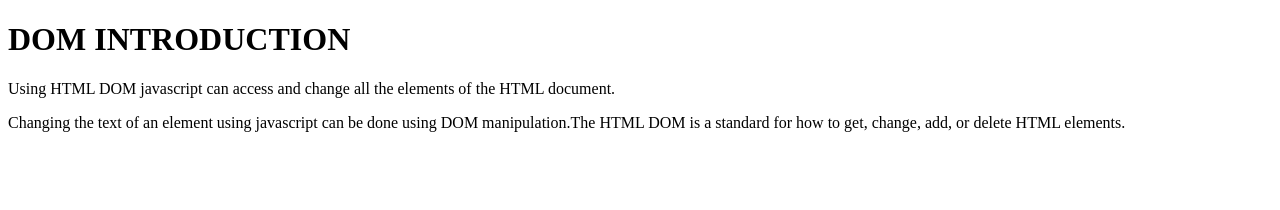
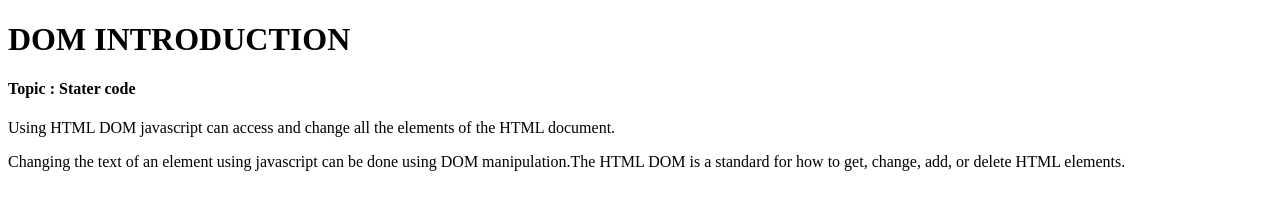
Before and after one commit to Aniket-Dilip-Panse/JAVASCRIPT_CODING, a plain HTML site: page javascript/DOM_MANIPULATION/index.html in a window 1280 px wide. Drawn offline with Linux system fonts and the light colour scheme.

Commit message:
new commit

```diff
--- a/javascript/DOM_MANIPULATION/index.html
+++ b/javascript/DOM_MANIPULATION/index.html
@@ -7,6 +7,7 @@
 </head>
 <body>
     <h1>DOM INTRODUCTION</h1>
+    <h4>Topic : Stater code</h4>
     <p>Using HTML DOM javascript can access and change all the elements of the HTML document.
     </p>
     <p>Changing the text of an element using javascript can be done using DOM manipulation.The HTML DOM is a standard for how to get, change, add, or delete HTML elements.</p>
```
